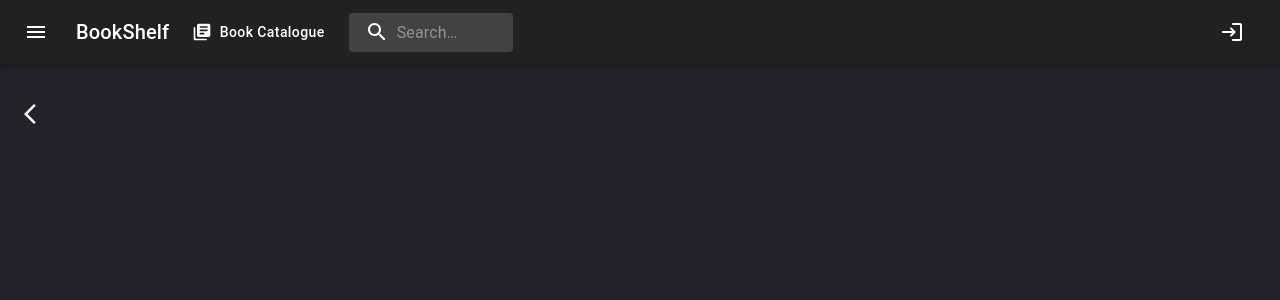
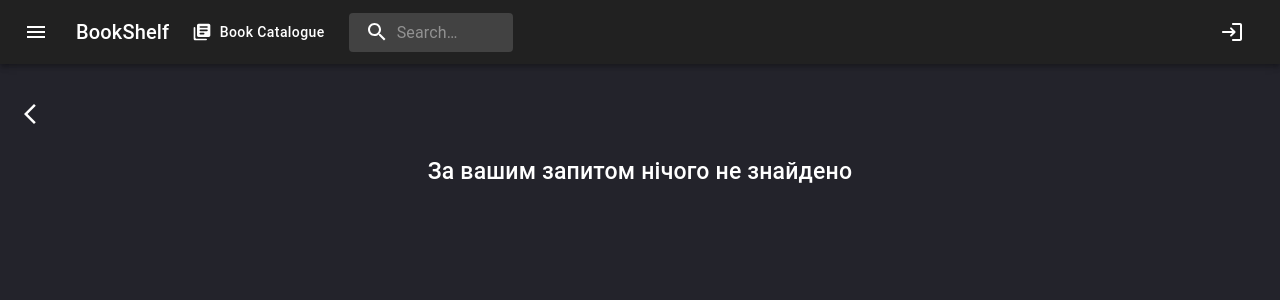
Before and after one commit to bookshelf-team/frontend, a React (Create React App) app: page /searchresults in a window 1280 px wide. Shown: the top 300 px of the page. Built offline with nearby package versions, Linux system fonts and the light colour scheme.

Commit message:
added a searchable label

```diff
--- a/src/components/SearchResultsPage.js
+++ b/src/components/SearchResultsPage.js
@@ -5,6 +5,7 @@ import BooksGrid from './BooksGrid';
 import AppBar from './AppBar';
 import IconButton from '@mui/material/IconButton';
 import ArrowBackIosNewIcon from '@mui/icons-material/ArrowBackIosNew';
+import { Typography } from '@mui/material';
 
 const SearchResultsPage = () => {
     const navigate = useNavigate();
@@ -24,7 +25,13 @@ const SearchResultsPage = () => {
             >
                 <ArrowBackIosNewIcon />
             </IconButton>
-            <BooksGrid books={books} isCatalog={false} />
+            {books.length > 0 ? (
+                <BooksGrid books={books} isCatalog={false} />
+            ) : (
+                <Typography variant="h6" color="textSecondary" style={{ textAlign: 'center', marginTop: '20px', color: 'white', fontSize: 23 }}>
+                    За вашим запитом нічого не знайдено
+                </Typography>
+            )}
         </div>
     );
 };
```
